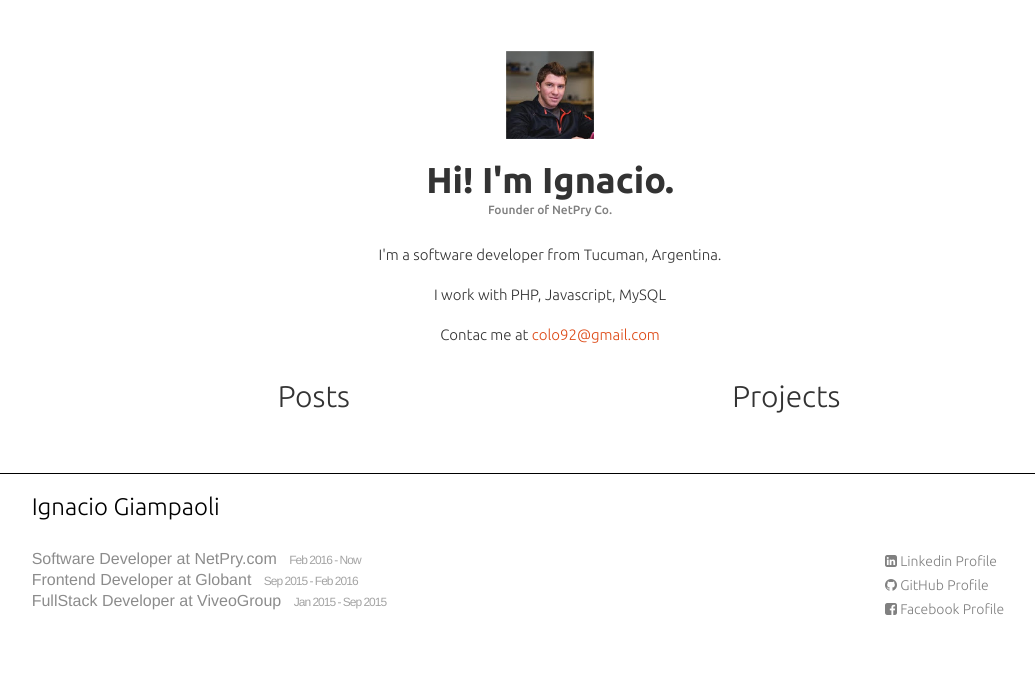
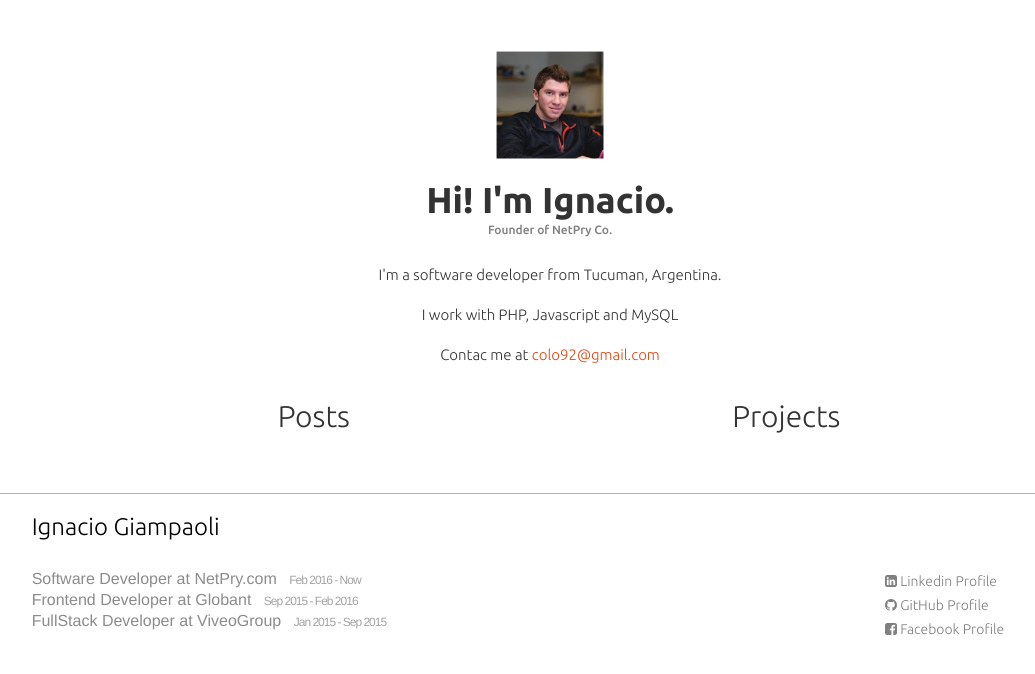
Before and after one commit to cologiamp/myblog, a plain HTML site: page index.html in a window 1280 px wide. Shown: the whole page, without its empty margins (90-1125 px from the left). Drawn offline with nearby package versions, Linux system fonts and the light colour scheme; some packages are replaced by stand-ins of ours.

Commit message:
Few changes to footer

```diff
--- a/css/style.css
+++ b/css/style.css
@@ -92,8 +92,8 @@ article > p {
 }
 
 .profile-img {
-  width: 90px;
-  height: 90px;
+  width: 110px;
+  height: 110px;
 }
 
 .subtitle {
@@ -106,7 +106,7 @@ article > p {
 
 footer {
   margin-top: 50px;
-  border-top: 1px solid black;
+  border-top: 1px solid #b3b3b3;
   font-size: 14px;
   min-height: 180px;
   color: grey;
--- a/views/home.html
+++ b/views/home.html
@@ -6,7 +6,7 @@
 
 <p>I'm a software developer from Tucuman, Argentina.</p>
 
-<p>I work with PHP, Javascript, MySQL</p>
+<p>I work with PHP, Javascript and MySQL</p>
 
 <p>Contac me at <a href="mailto: colo92@gmail.com">colo92@gmail.com</a></p>
 
```
